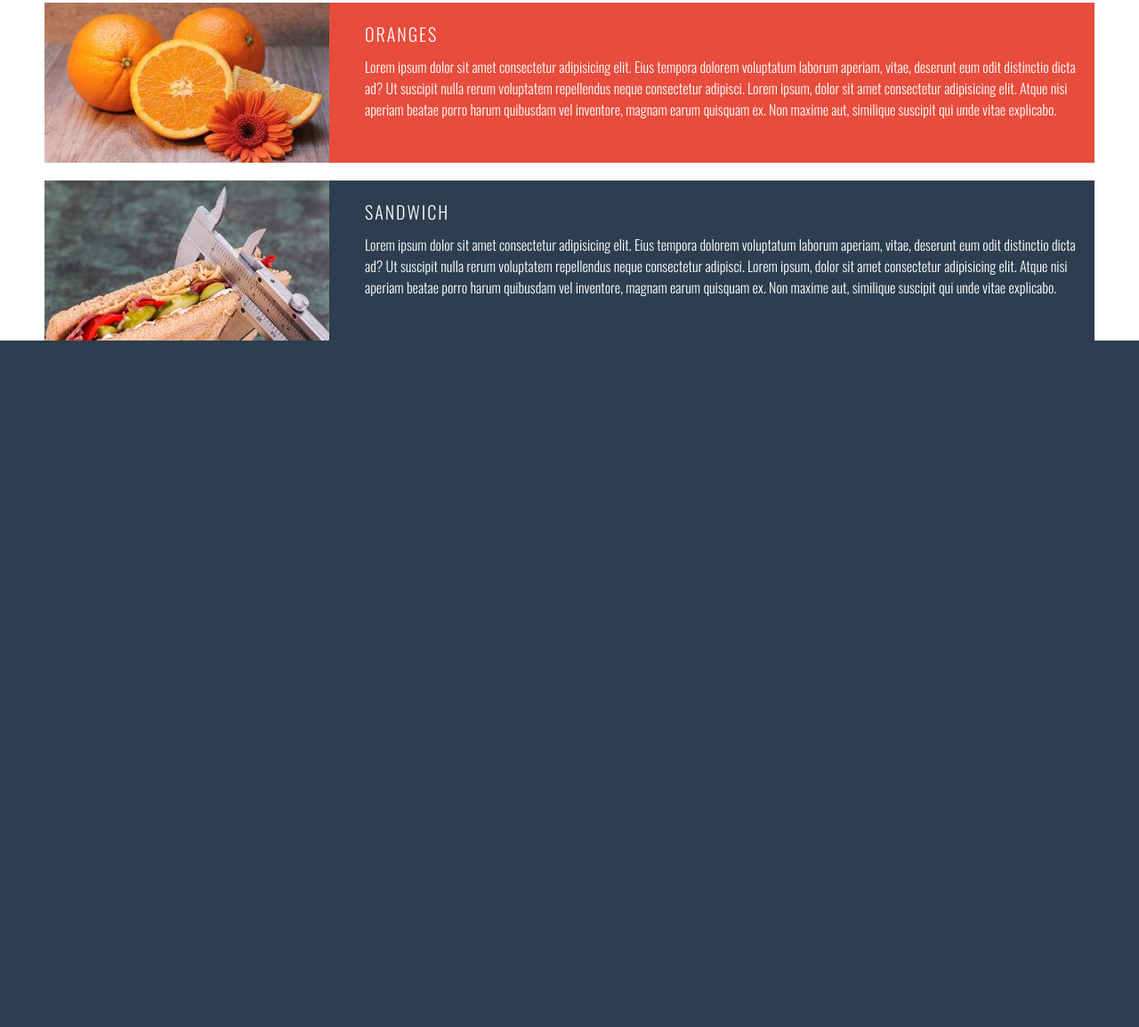
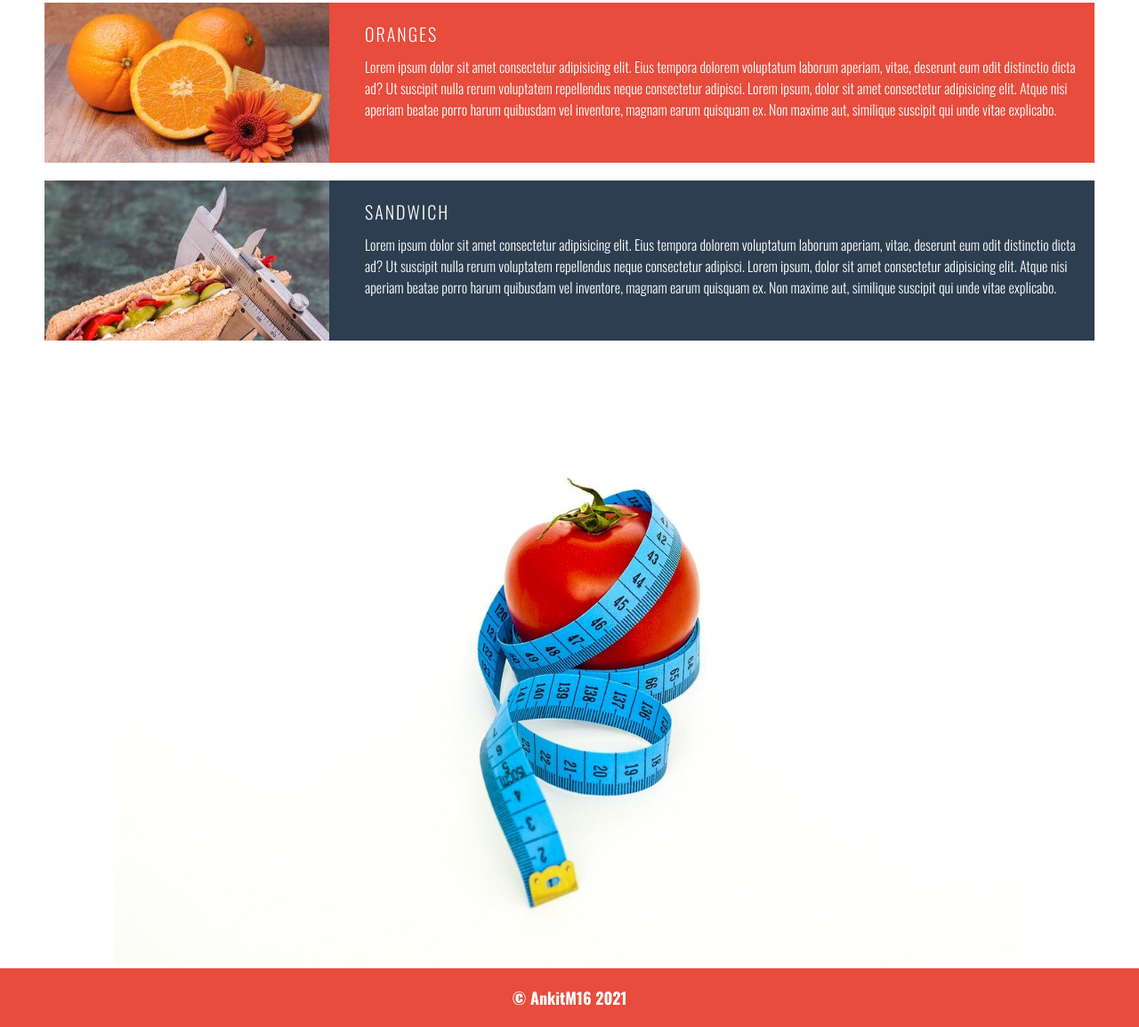
Before and after one commit to AnkitM18-tech/Health.info, a plain HTML site: page index.html in a window 1280 px wide. Shown: the part 735-1890 px from the top of the page at 89% size. Before the commit the page ends 1138 px from the top, so only its background shows below. Drawn offline with nearby package versions, Linux system fonts and the light colour scheme.

Commit message:
footer section completed

```diff
--- a/index.html
+++ b/index.html
@@ -54,7 +54,13 @@
             </div>
         </section>
 
+        <section class="end-image">
+            <img src="imgs/tomato.jpg" alt="tomato image">
+        </section>
 
+        <footer>
+            <p>&copy; AnkitM16 2021</p>
+        </footer>
     </div>
 </body>
 
--- a/styles/style.css
+++ b/styles/style.css
@@ -112,3 +112,20 @@ span{
 .food img{
     height:100%;
 }   /*in case of image stretching in small windows*/
+
+/*Footer Section*/
+.end-image{
+    width:80%;
+    margin:auto;
+}
+.end-image img{
+    width:100%;
+}
+footer{
+    background-color:#e74c3c;
+    text-align: center;
+    color:#fff;
+    padding:20px;
+    font-weight:700;
+    font-size:18px;
+}
```
